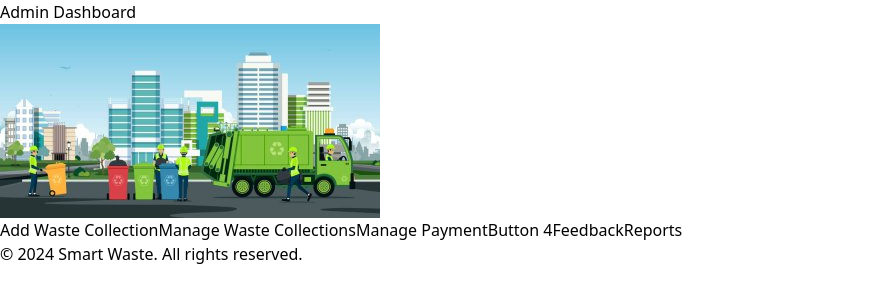
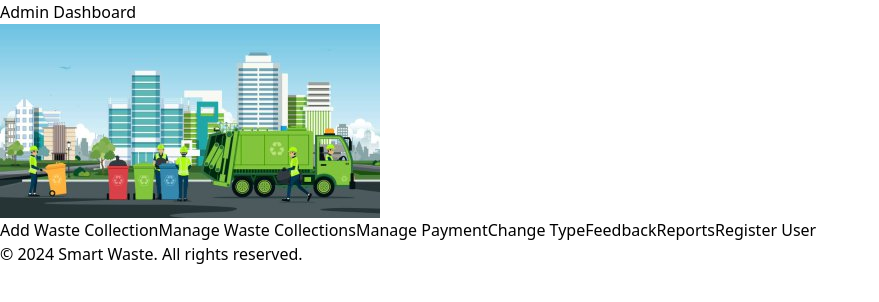
Before and after one commit to manujayak-hub/Smart_Waste_Management_System---Frontend, a React (Vite) app: page /adminhome in a window 1280 px wide. Shown: the top 302 px of the page, without its empty margins (0-879 px from the left). Built offline with nearby package versions, Linux system fonts and the light colour scheme.

Commit message:
Fixi fixxi

```diff
--- a/src/Pages/AdminSide/AdminHome.tsx
+++ b/src/Pages/AdminSide/AdminHome.tsx
@@ -44,9 +44,10 @@ const UserHome: React.FC = () => {
           </button>
 
           <button
+          onClick={() => { navigate('/type') }}
             className="bg-green-500 text-white font-semibold py-3 px-4 rounded-lg shadow-md hover:bg-green-600 focus:outline-none focus:ring-2 focus:ring-green-500"
           >
-            Button 4
+            Change Type
           </button>
 
           <button
@@ -62,6 +63,12 @@ const UserHome: React.FC = () => {
           >
             Reports
           </button>
+          <button
+            onClick={() => { navigate('/signup') }}
+            className="bg-green-500 text-white font-semibold py-3 px-4 rounded-lg shadow-md hover:bg-green-600 focus:outline-none focus:ring-2 focus:ring-green-500"
+          >
+            Register User
+          </button>
         </div>
       </main>
 
--- a/src/Pages/LoginPage.tsx
+++ b/src/Pages/LoginPage.tsx
@@ -82,6 +82,8 @@ const LoginPage: React.FC = () => {
             Login
           </button>
         </form>
+
+
       </div>
     </div>
   );
--- a/src/Pages/Waste_Schedule/ScheduleForm.tsx
+++ b/src/Pages/Waste_Schedule/ScheduleForm.tsx
@@ -79,6 +79,7 @@ const ScheduleForm: React.FC = () => {
     }
   };
 
+  const today = new Date().toISOString().split('T')[0];
   return (
     <>
 <WasteCollecteHeader/>
@@ -154,6 +155,7 @@ const ScheduleForm: React.FC = () => {
               value={formData.cdate}
               onChange={handleChange}
               className="w-full px-4 py-2 border rounded-lg focus:outline-none focus:ring-2 focus:ring-green-500"
+              min={today}
               required
             />
           </div>
@@ -213,7 +215,7 @@ const ScheduleForm: React.FC = () => {
               {/* Dynamically render waste types */}
               {wasteTypes.map((type) => (
                 <option key={type.wastetype} value={type.wastetype}>
-                  {type.typedescription}
+                  {type.wastetype}
                 </option>
               ))}
 
--- a/src/Pages/Waste_Schedule/UpdateForm.tsx
+++ b/src/Pages/Waste_Schedule/UpdateForm.tsx
@@ -82,6 +82,8 @@ const UpdateForm: React.FC = () => {
     }
   };
 
+  const today = new Date().toISOString().split('T')[0];
+
   return (
     <div className="flex justify-center items-center h-auto bg-gray-100">
       <div className="bg-white p-8 rounded-lg shadow-lg w-full sm:w-3/4 md:w-1/2 lg:max-w-md">
@@ -145,6 +147,7 @@ const UpdateForm: React.FC = () => {
               value={schedule.cdate}
               onChange={handleChange}
               className="w-full px-4 py-2 border rounded-lg focus:outline-none focus:ring-2 focus:ring-green-500"
+              min={today}
               required
             />
           </div>
```
